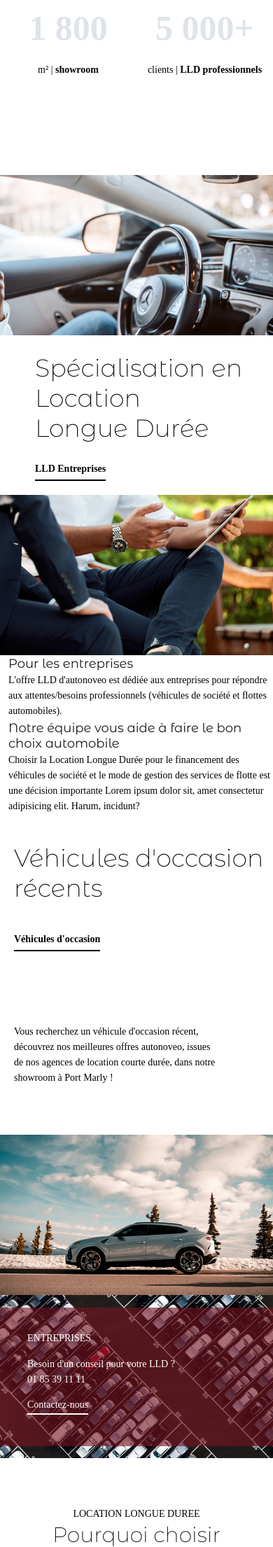
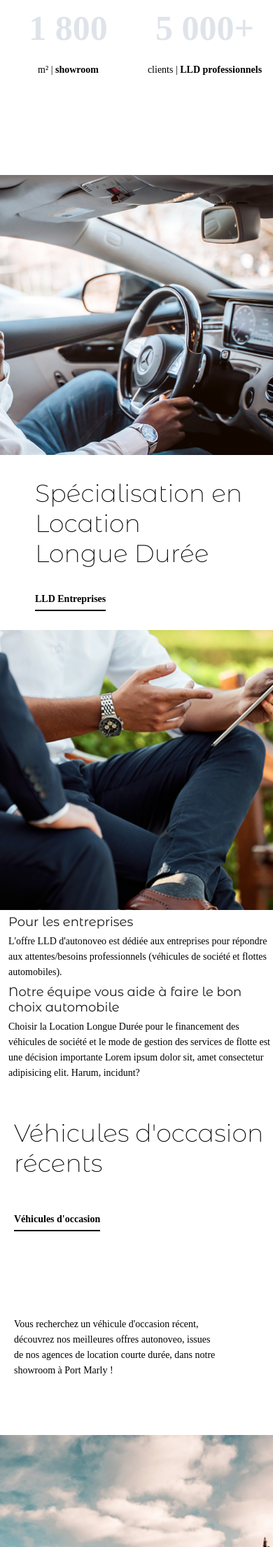
Before and after one commit to paridabato/VOPTIMUM, a PHP site: page /about-us.html in a window 390 px wide; the page is wider, and only the part inside the window is pictured. Shown: the part 1590-3800 px from the top of that part at 70% size. Run offline with PHP 8.4, Linux system fonts and the light colour scheme; some web fonts are replaced.

Commit message:
final vers about-us

```diff
--- a/scss/about-us/_first-article.scss
+++ b/scss/about-us/_first-article.scss
@@ -81,7 +81,7 @@
         grid-template-columns: 1fr;
         grid-template-rows: 1fr 1fr 1fr 1fr 1fr 1fr 1fr;
         gap: 0px 0px;
-        height: 1600px;
+        height: 2200px;
         grid-auto-flow: row;
         grid-template-areas:
           "first-article-img"
@@ -102,11 +102,11 @@
       }
 
 
-      .first-article-img { grid-area: first-article-img; background-attachment: fixed; background-position: center;}
+      .first-article-img { grid-area: first-article-img; background-attachment: fixed; background-position: center; height: 400px;}
 
       .box-in-articles-lld { grid-area: box-in-articles-lld; }
 
-      .box-in-articles-lld-two-img { grid-area: box-in-articles-lld-two-img; background-attachment: fixed; background-position: center; }
+      .box-in-articles-lld-two-img { grid-area: box-in-articles-lld-two-img; background-attachment: fixed; background-position: center; height: 400px; }
 
       .content-article-text { grid-area: content-article-text; }
 
@@ -114,7 +114,7 @@
 
       .content-articles-text-two { grid-area: content-articles-text-two; display: flex; justify-content: center; }
 
-      .second-article-img { grid-area: second-article-img; background-attachment: fixed; background-position: center; }
+      .second-article-img { grid-area: second-article-img; background-attachment: fixed; background-position: center; height: 400px; }
 
   }
 
@@ -124,7 +124,7 @@
         grid-template-columns: 1fr;
         grid-template-rows: 1fr 1fr 1fr 1fr 1fr 1fr 1fr;
         gap: 0px 0px;
-        height: 1600px;
+        height: 2200px;
         grid-auto-flow: row;
         grid-template-areas:
           "first-article-img"
--- a/scss/about-us/_third-article.scss
+++ b/scss/about-us/_third-article.scss
@@ -142,7 +142,7 @@
           "four-step-chose-autonoveo-four";
       }
 
-      .third-article-box-contact { grid-area: third-article-box-contact; }
+      .third-article-box-contact { grid-area: third-article-box-contact; height: 400px;}
 
       .third-article-box-right-title-content { grid-area: third-article-box-right-title-content; }
 
--- a/scss/style.css
+++ b/scss/style.css
@@ -2197,7 +2197,7 @@ h5 {
     grid-template-columns: 1fr;
     grid-template-rows: 1fr 1fr 1fr 1fr 1fr 1fr 1fr;
     gap: 0px 0px;
-    height: 1600px;
+    height: 2200px;
     grid-auto-flow: row;
     grid-template-areas: "first-article-img"
  "box-in-articles-lld"
@@ -2217,6 +2217,7 @@ h5 {
     grid-area: first-article-img;
     background-attachment: fixed;
     background-position: center;
+    height: 400px;
   }
   .box-in-articles-lld {
     grid-area: box-in-articles-lld;
@@ -2225,6 +2226,7 @@ h5 {
     grid-area: box-in-articles-lld-two-img;
     background-attachment: fixed;
     background-position: center;
+    height: 400px;
   }
   .content-article-text {
     grid-area: content-article-text;
@@ -2242,6 +2244,7 @@ h5 {
     grid-area: second-article-img;
     background-attachment: fixed;
     background-position: center;
+    height: 400px;
   }
 }
 
@@ -2251,7 +2254,7 @@ h5 {
     grid-template-columns: 1fr;
     grid-template-rows: 1fr 1fr 1fr 1fr 1fr 1fr 1fr;
     gap: 0px 0px;
-    height: 1600px;
+    height: 2200px;
     grid-auto-flow: row;
     grid-template-areas: "first-article-img"
  "box-in-articles-lld"
@@ -2468,6 +2471,7 @@ h5 {
   }
   .third-article-box-contact {
     grid-area: third-article-box-contact;
+    height: 400px;
   }
   .third-article-box-right-title-content {
     grid-area: third-article-box-right-title-content;
```
Also changed, not shown: 1 other file.
